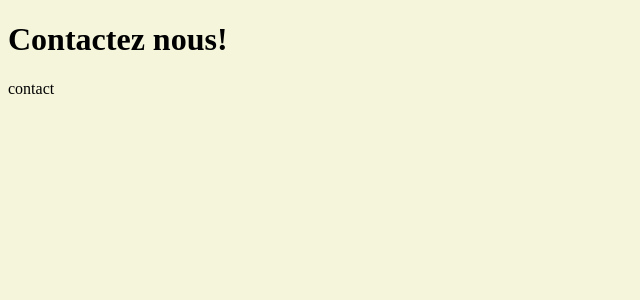
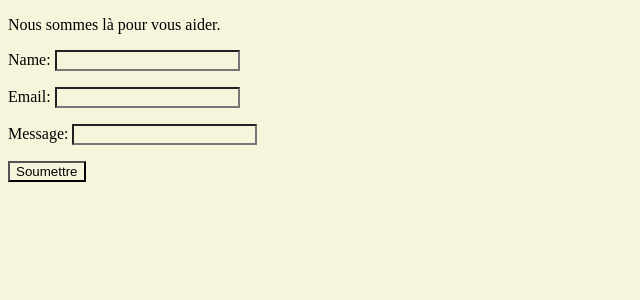
Before and after one commit to Gipeio/django-web-app, a Django app: page /contact-us/ in a window 1280 px wide. Shown: the part 44-344 px from the top of the page, without its empty margins (0-640 px from the left). Run offline with Django 5.2, Linux system fonts and the light colour scheme.

Commit message:
fin de la session 3.2

```diff
--- /dev/null
+++ b/merchex/listings/forms.py
@@ -0,0 +1,6 @@
+from django import forms
+
+class ContactUsForm(forms.Form):
+   name = forms.CharField(required=False)
+   email = forms.EmailField()
+   message = forms.CharField(max_length=1000)
--- a/merchex/listings/templates/listings/contact.html
+++ b/merchex/listings/templates/listings/contact.html
@@ -2,7 +2,12 @@
 
 {% block content %}
 
-    <h1>Contactez nous!</h1>
-    <form>contact</form>
+<p>Nous sommes là pour vous aider.</p>
+
+<form action="" method="post" novalidate>
+{% csrf_token %}
+{{ form.as_p }}
+<input type="submit" value="Soumettre">
+</form>
 
 {% endblock %}
--- a/merchex/listings/views.py
+++ b/merchex/listings/views.py
@@ -1,6 +1,9 @@
 from django.http import HttpResponse
+from django.core.mail import send_mail
 from django.shortcuts import render, get_object_or_404
 from listings.models import Band,Listing
+from listings.forms import ContactUsForm
+from django.shortcuts import redirect  # ajoutez cet import
 
 def band_list(request):
 
@@ -27,8 +30,23 @@ def listing_detail(request, listing_id):
     return render(request, 'listings/listing_detail.html', {'listing': listing})
 
 def contact(request):
+    if request.method == 'POST':
+        form = ContactUsForm(request.POST)
 
-    return render(request, 'listings/contact.html')
+        if form.is_valid():
+            send_mail(
+            subject=f'Message from {form.cleaned_data["name"] or "anonyme"} via MerchEx Contact Us form',
+            message=form.cleaned_data['message'],
+            from_email=form.cleaned_data['email'],
+            recipient_list=['admin@merchex.xyz'],
+            )
+
+    else:
+        form = ContactUsForm()
+
+    return render(request,
+                'listings/contact.html',
+                {'form': form})
 
 def page_not_found(request, exception):
     return render(request,'listings/page_not_found.html',status=404)
--- a/merchex/merchex/settings.py
+++ b/merchex/merchex/settings.py
@@ -21,6 +21,8 @@ BASE_DIR = Path(__file__).resolve().parent.parent
 
 # SECURITY WARNING: keep the secret key used in production secret!
 SECRET_KEY = 'django-insecure-#4ha7f$l3b+cd^4a@pmc9%*qt&ulr^as92=yj1$_cd_3b+mbf5'
+
+EMAIL_BACKEND = 'django.core.mail.backends.console.EmailBackend'
 
 # SECURITY WARNING: don't run with debug turned on in production!
 DEBUG = True
--- a/merchex/merchex/urls.py
+++ b/merchex/merchex/urls.py
@@ -31,5 +31,5 @@ urlpatterns = [
     path('listings/', views.listings, name='listings'),
     path('listings/<int:listing_id>/', views.listing_detail, name='listing-detail'),
 
-    path('contact-us/', views.contact),
-]
+    path('contact-us/', views.contact, name='contact'),
+  ]
```
Also changed, not shown: 1 other file.
